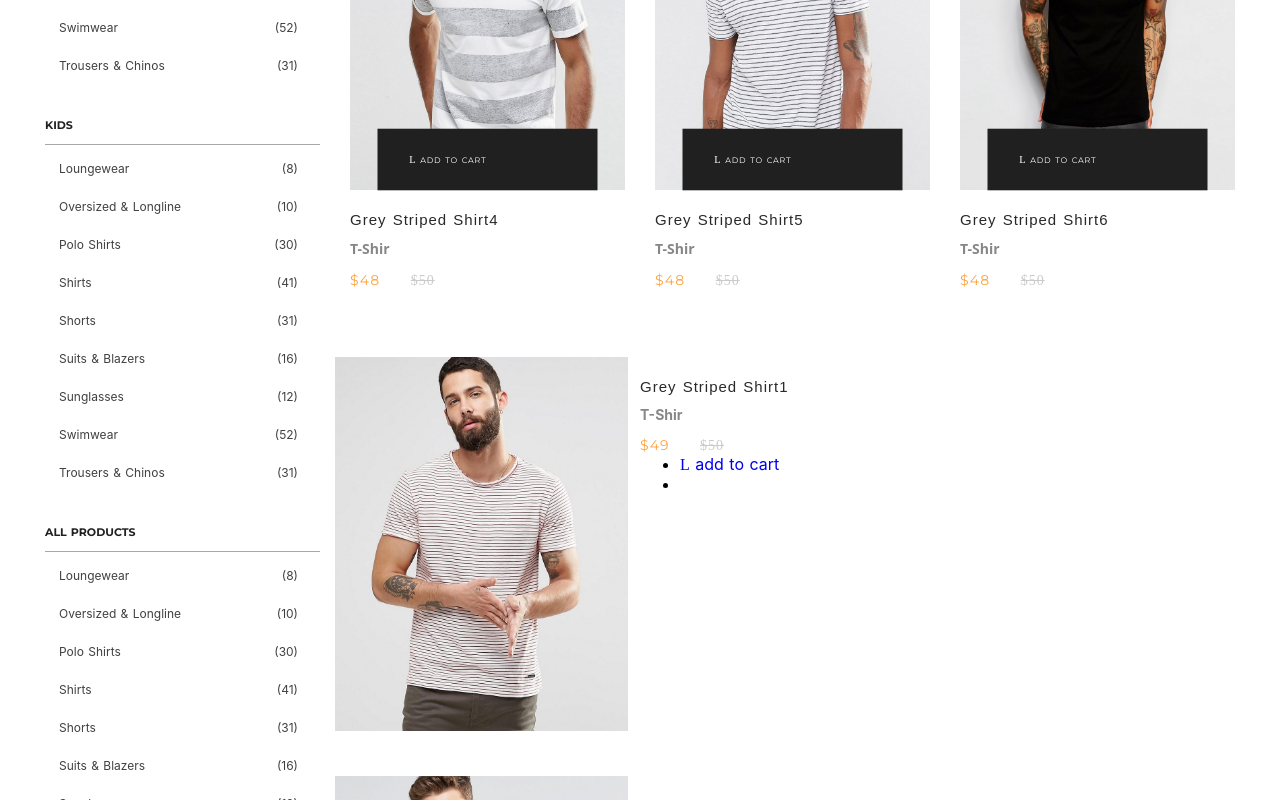
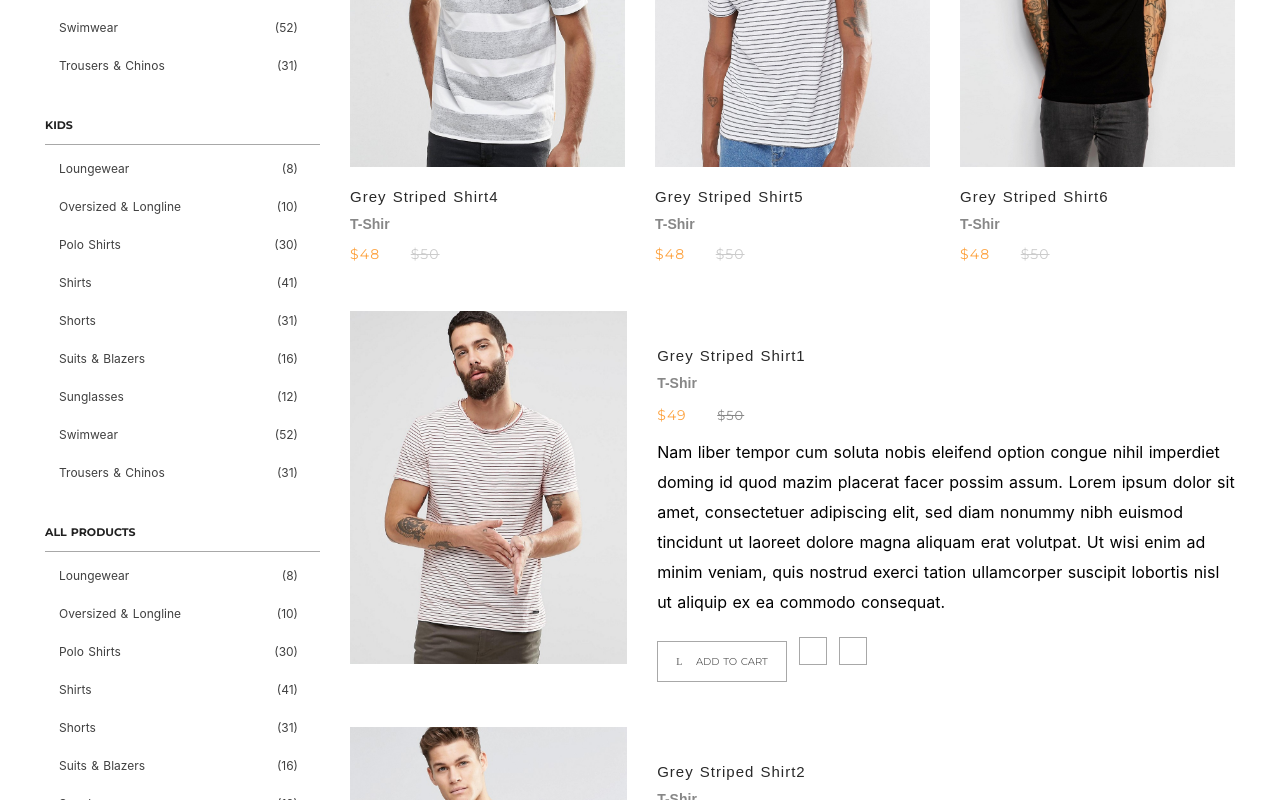
Before and after one commit to DanyEscobar/Dany-template-nuxt, a Nuxt app: page / in a window 1280 px wide. Shown: the part 1960-2760 px from the top of the page. Built offline with nearby package versions, Linux system fonts and the light colour scheme.

Commit message:
Fixed styles and separated components

```diff
--- a/components/Cart-list.vue
+++ b/components/Cart-list.vue
@@ -8,9 +8,15 @@
         <div class="right-content">
           <div class="grid-list">
             <ul>
-              <li><a href="#"><i class="fa fa-align-justify"></i></a>
+              <li>
+                <a href="#">
+                  <i class="fa fa-align-justify"></i>
+                </a>
               </li>
-              <li class="active"><a href="#" class="active"><i class="fa fa-th"></i></a>
+              <li class="active">
+                <a href="#" class="active">
+                  <i class="fa fa-th"></i>
+                </a>
               </li>
             </ul>
           </div>
@@ -43,6 +49,11 @@
                       <span class="icon_heart_alt"></span>
                     </a>
                   </li>
+                  <li>
+                    <a href="#">
+                      <span class="arrow_expand"></span>
+                    </a>
+                  </li>
                 </ul>
               </div>
             </div>
@@ -50,57 +61,28 @@
               <h2>{{item.name}}</h2>
               <h4 class="product-name">{{item.info}}</h4>
               <div class="price">
-                  {{item.price}} <del> $50 </del>
+                {{item.price}}
+                <del>$50</del>
               </div>
             </div>
           </div>
         </div>
       </div>
       <div class="cart-item-list">
-        <div class="item-list" v-for="(item, index) in data1" :key="index">
-          <div class="single-item-list">
-            <div class="cart-product-image">
-              <img class="image-responsive" :src="item.thumbnail" />
-            </div>
-            <div class="product-info">
-              <h2>{{item.name}}</h2>
-              <h4 class="product-name">{{item.info}}</h4>
-              <div class="price">
-                  {{item.price}} <del> $50 </del>
-              </div>
-              <div class="actions">
-                <ul>
-                  <li>
-                    <a class="add-cart" href="#" @click="addProduct(item)">
-                      <span>
-                        <span class="icon_plus"></span>
-                      </span> add to cart
-                    </a>
-                  </li>
-                  <li>
-                    <a href="#">
-                      <span class="icon_heart_alt"></span>
-                    </a>
-                  </li>
-                </ul>
-              </div>
-            </div>
-          </div>
-        </div>
+        <cartItemList></cartItemList>
       </div>
     </div>
   </section>
 </template>
 
 <script>
-import Cart from '../components/Cart';
+import CartItemList from '../components/Cart-item-list'
 export default {
-  components: { Cart },
+  components: { CartItemList },
   data() {
     return {
       data1: [
         {
-          remove: require('~/assets/images/remove.png'),
           thumbnail: require('~/assets/images/01.jpg'),
           name: 'Grey Striped Shirt1',
           info: 'T-shir',
@@ -110,7 +92,6 @@ export default {
           subtotal: '$49'
         },
         {
-          remove: require('~/assets/images/remove.png'),
           thumbnail: require('~/assets/images/02.jpg'),
           name: 'Grey Striped Shirt2',
           info: 'T-shir',
@@ -120,7 +101,6 @@ export default {
           subtotal: '$48'
         },
         {
-          remove: require('~/assets/images/remove.png'),
           thumbnail: require('~/assets/images/03.jpg'),
           name: 'Grey Striped Shirt3',
           info: 'T-shir',
@@ -130,7 +110,6 @@ export default {
           subtotal: '$48'
         },
         {
-          remove: require('~/assets/images/remove.png'),
           thumbnail: require('~/assets/images/04.jpg'),
           name: 'Grey Striped Shirt4',
           info: 'T-shir',
@@ -140,7 +119,6 @@ export default {
           subtotal: '$48'
         },
         {
-          remove: require('~/assets/images/remove.png'),
           thumbnail: require('~/assets/images/05.jpg'),
           name: 'Grey Striped Shirt5',
           info: 'T-shir',
@@ -150,7 +128,6 @@ export default {
           subtotal: '$48'
         },
         {
-          remove: require('~/assets/images/remove.png'),
           thumbnail: require('~/assets/images/06.jpg'),
           name: 'Grey Striped Shirt6',
           info: 'T-shir',
@@ -173,7 +150,6 @@ export default {
 
 <style scoped>
 .contenedor {
-
 }
 .view-navigation {
   display: grid;
@@ -182,7 +158,7 @@ export default {
   margin: 0 0 30px;
   align-items: center;
 }
-.view-navigation .info-text{
+.view-navigation .info-text {
   display: block;
   float: left;
 }
@@ -190,7 +166,7 @@ p {
   margin-bottom: 20px;
   line-height: 30px;
   margin: 0 0 10px;
-  font-family: "Open Sans", sans-serif;
+  font-family: 'Open Sans', sans-serif;
   font-size: 14px;
 }
 .view-navigation .right-content {
@@ -219,7 +195,9 @@ p {
   text-align: center;
   width: 40px;
 }
-a, a:hover, a:focus {
+a,
+a:hover,
+a:focus {
   text-decoration: none;
   outline: none;
 }
@@ -235,20 +213,23 @@ i {
   color: inherit;
 }
 .fa-align-justify:before {
-  content: "\f039";
+  content: '\f039';
 }
-:after, :before {
+:after,
+:before {
   -webkit-box-sizing: border-box;
   -moz-box-sizing: border-box;
   box-sizing: border-box;
 }
-.view-navigation .right-content .grid-list ul li a.active, .view-navigation .right-content .grid-list ul li a:hover {
+.view-navigation .right-content .grid-list ul li a.active,
+.view-navigation .right-content .grid-list ul li a:hover {
   color: #fda341;
 }
 .fa-th:before {
-  content: "\f00a";
+  content: '\f00a';
 }
-:after, :before {
+:after,
+:before {
   -webkit-box-sizing: border-box;
   -moz-box-sizing: border-box;
   box-sizing: border-box;
@@ -264,7 +245,7 @@ i {
   border: 1px solid #a8a8a8;
   color: #878787;
   cursor: pointer;
-  font-family: "Montserrat Light";
+  font-family: 'Montserrat Light';
   font-size: 10px;
   height: 41px;
   margin-left: 8px;
@@ -285,34 +266,47 @@ i {
   display: grid;
   grid-template-columns: repeat(3, 1fr);
 }
-.item{
+.item {
   display: flex;
   justify-content: center;
   color: #454545;
-  font: 14px "Open Sans", sans-serif;
+  font: 14px 'Open Sans', sans-serif;
   padding: 0px 15px;
 }
 .single-item {
-  padding-bottom: 68px;
+  filter: alpha(opacity=0);
+  filter: alpha(opacity=100);
+  padding-bottom: 48px;
 }
-.cart-product-image {
+.single-item .cart-product-image {
+  filter: alpha(opacity=0);
+  filter: alpha(opacity=100);
+  height: auto;
   position: relative;
 }
-.image-responsive{
+.image-responsive {
   width: 100%;
-  height: auto;
+  height: inherit;
   display: block;
+}
+.single-item .cart-product-image:hover .actions {
+  bottom: -1px;
+  opacity: 1;
+  filter: alpha(opacity=100);
+  -webkit-transform: scale(1);
+  -ms-transform: scale(1);
+  transform: scale(1);
 }
 .single-item .cart-product-image .actions {
   position: absolute;
   bottom: -8px;
   width: 100%;
-  -webkit-transition: -webkit-transform 0.25s, opacity 0.15s, bottom 0.20s;
-  transition: transform 0.25s, opacity 0.15s, bottom 0.20s;
+  -webkit-transition: -webkit-transform 0.25s, opacity 0.15s, bottom 0.2s;
+  transition: transform 0.25s, opacity 0.15s, bottom 0.2s;
   -webkit-transform: scale(0.5);
   -ms-transform: scale(0.5);
   transform: scale(0.8);
-  opacity: 1;
+  opacity: 0;
   filter: alpha(opacity=0);
   background-color: #202020;
 }
@@ -321,7 +315,7 @@ i {
   padding: 0px;
   list-style: none;
   overflow: hidden;
-  padding: 15px 0;
+  /* padding: 15px 0; */
 }
 .single-item .cart-product-image .actions ul li:first-child {
   width: 64%;
@@ -335,7 +329,7 @@ i {
   text-transform: uppercase;
   color: #ffffff;
   font-size: 10px;
-  font-family: "Montserrat", sans-serif;
+  font-family: 'Montserrat', sans-serif;
   letter-spacing: 1px;
   text-decoration: none;
   outline: none;
@@ -344,11 +338,14 @@ i {
   display: block;
   padding: 15px 0;
 }
+.single-item .cart-product-image .actions ul li a:hover {
+  background-color: #323232;
+}
 .single-item .cart-product-image .actions ul li a.add-cart span {
   height: 15px;
 }
 .single-item .cart-product-image .actions ul li a span {
-  color: #CACACA;
+  color: #cacaca;
   font-size: 13px;
 }
 .single-item .cart-product-image .actions ul li a.add-cart span span {
@@ -360,7 +357,7 @@ i {
   height: 15px;
 }
 .single-item .cart-product-image .actions ul li a span {
-  color: #CACACA;
+  color: #cacaca;
   font-size: 13px;
 }
 .icon_plus {
@@ -374,9 +371,10 @@ i {
   -webkit-font-smoothing: antialiased;
 }
 .icon_plus:before {
-  content: "\4c";
+  content: '\4c';
 }
-:after, :before {
+:after,
+:before {
   -webkit-box-sizing: border-box;
   -moz-box-sizing: border-box;
   box-sizing: border-box;
@@ -386,11 +384,11 @@ i {
   float: left;
   text-align: center;
 } */
-.product-info {
+.single-item .product-info {
   text-align: left;
 }
-.product-info h2 {
-  font-family: "Raleway", sans-serif;
+.single-item .product-info h2 {
+  font-family: 'Raleway', sans-serif;
   font-size: 15px;
   margin: 21px 0 11px;
   color: #292929;
@@ -398,25 +396,26 @@ i {
   text-transform: capitalize;
   font-weight: 500;
 }
-.product-name {
+.single-item .product-name {
   font-size: 14px;
   color: #878787;
   text-transform: capitalize;
   margin-bottom: 13px;
+  font-family: 'Raleway', sans-serif;
 }
-.price {
+.single-item .price {
   font-size: 14px;
-  font-family: "Montserrat", sans-serif;
+  font-family: 'Montserrat', sans-serif;
   color: #fda341;
   letter-spacing: 1px;
   font-weight: 300;
 }
-.price del {
+.single-item .price del {
   color: #cbcbcb;
   margin-left: 25px;
   margin-right: 0;
   font-weight: 300;
-  font-family: 'Montserrat Light';
+  font-family: 'Montserrat', sans-serif;
   font-size: 14px;
 }
 .icon_heart_alt {
@@ -429,21 +428,14 @@ i {
   line-height: 1;
   -webkit-font-smoothing: antialiased;
 }
-.single-item-list {
-  display: flex;
-  padding: 0px 0px 45px;
-  width: 100%;
-}
-.single-item-list .cart-product-image {
-  padding: 0px 12px 0px 0px;
-  width: 33.33333333%;
-}
-.single-item-list .cart-product-image .image-responsive {
-  width: 100%;
-  height: auto;
-}
-
-.single-item-list .product-info{
-  width: 66.66666667%;
+.arrow_expand {
+  font-family: 'ElegantIcons';
+  speak: none;
+  font-style: normal;
+  font-weight: normal;
+  font-variant: normal;
+  text-transform: none;
+  line-height: 1;
+  -webkit-font-smoothing: antialiased;
 }
 </style>
```
